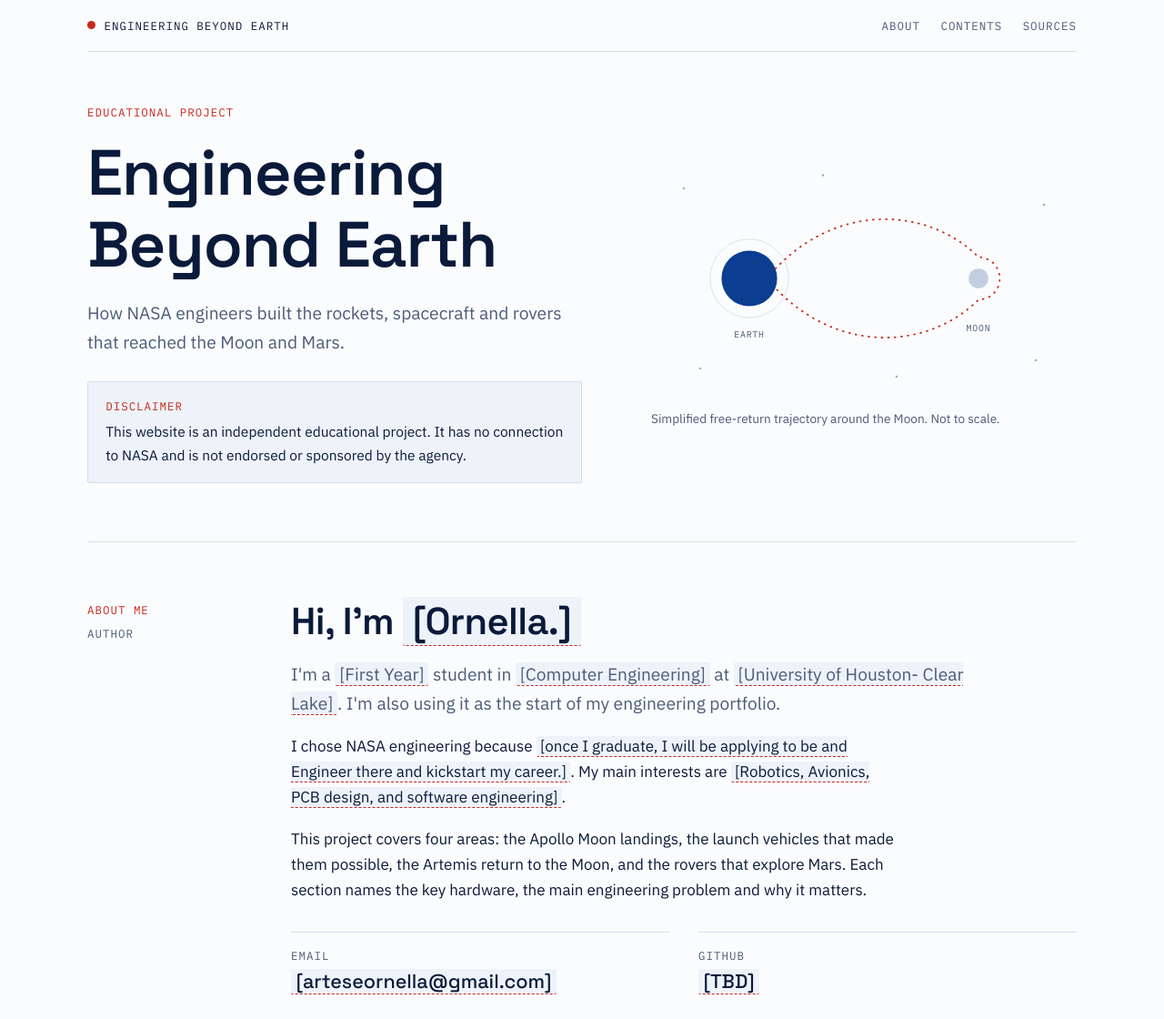
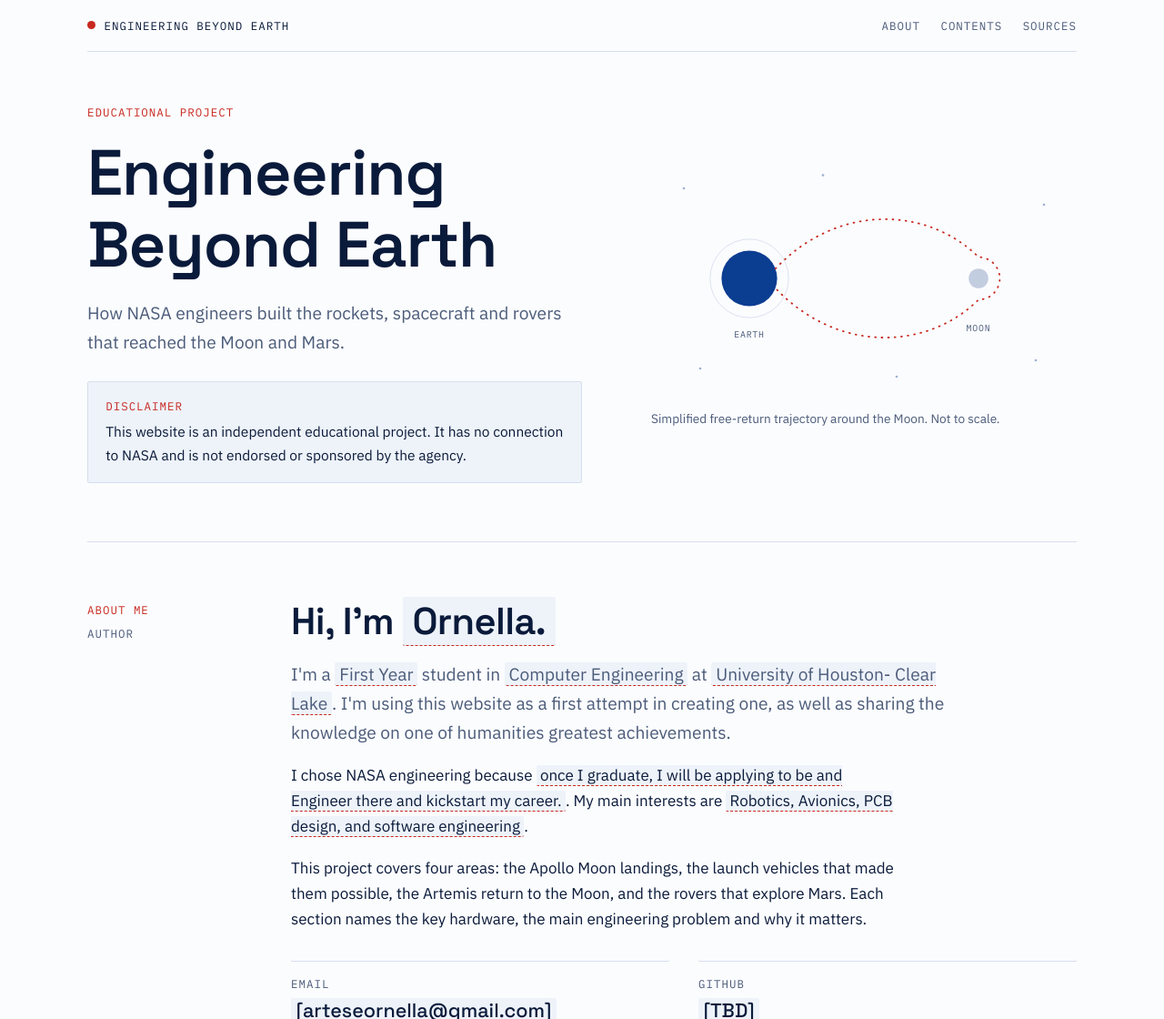
Before and after one commit to oartese/Space-Engineering, a plain HTML site: page index.html in a window 1280 px wide. Shown: the top 1120 px of the page at 91% size. Drawn offline with Linux system fonts and the light colour scheme.

Commit message:
Update index.html

```diff
--- a/index.html
+++ b/index.html
@@ -204,9 +204,9 @@ footer p { margin-bottom: 0.5rem; }
         <span class="cat mono">Author</span>
       </div>
       <div class="body">
-        <h2>Hi, I'm <span class="ph">[Ornella.]</span></h2>
-        <p class="lead">I'm a <span class="ph">[First Year]</span> student in <span class="ph">[Computer Engineering]</span> at <span class="ph">[University of Houston- Clear Lake]</span>. I'm also using it as the start of my engineering portfolio.</p>
-        <p>I chose NASA engineering because <span class="ph">[once I graduate, I will be applying to be and Engineer there and kickstart my career.]</span>. My main interests are <span class="ph">[Robotics, Avionics, PCB design, and software engineering]</span>.</p>
+        <h2>Hi, I'm <span class="ph">Ornella.</span></h2>
+        <p class="lead">I'm a <span class="ph">First Year</span> student in <span class="ph">Computer Engineering</span> at <span class="ph">University of Houston- Clear Lake</span>. I'm using this website as a first attempt in creating one, as well as sharing the knowledge on one of humanities greatest achievements.</p>
+        <p>I chose NASA engineering because <span class="ph">once I graduate, I will be applying to be and Engineer there and kickstart my career.</span>. My main interests are <span class="ph">Robotics, Avionics, PCB design, and software engineering</span>.</p>
         <p>This project covers four areas: the Apollo Moon landings, the launch vehicles that made them possible, the Artemis return to the Moon, and the rovers that explore Mars. Each section names the key hardware, the main engineering problem and why it matters.</p>
         <dl class="facts">
           <div><dt class="mono">Email</dt><dd><span class="ph">[arteseornella@gmail.com]</span></dd></div>
```
